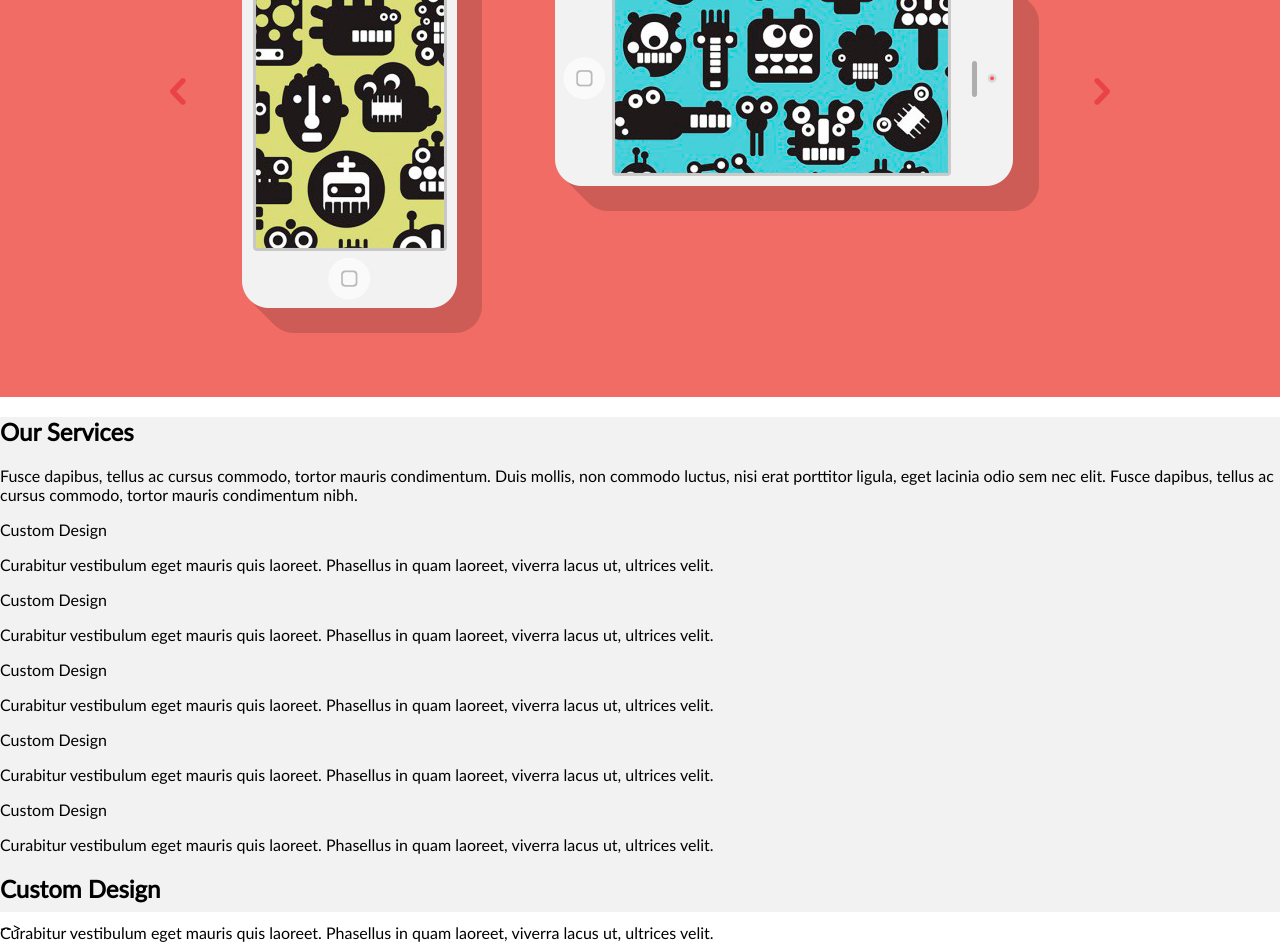
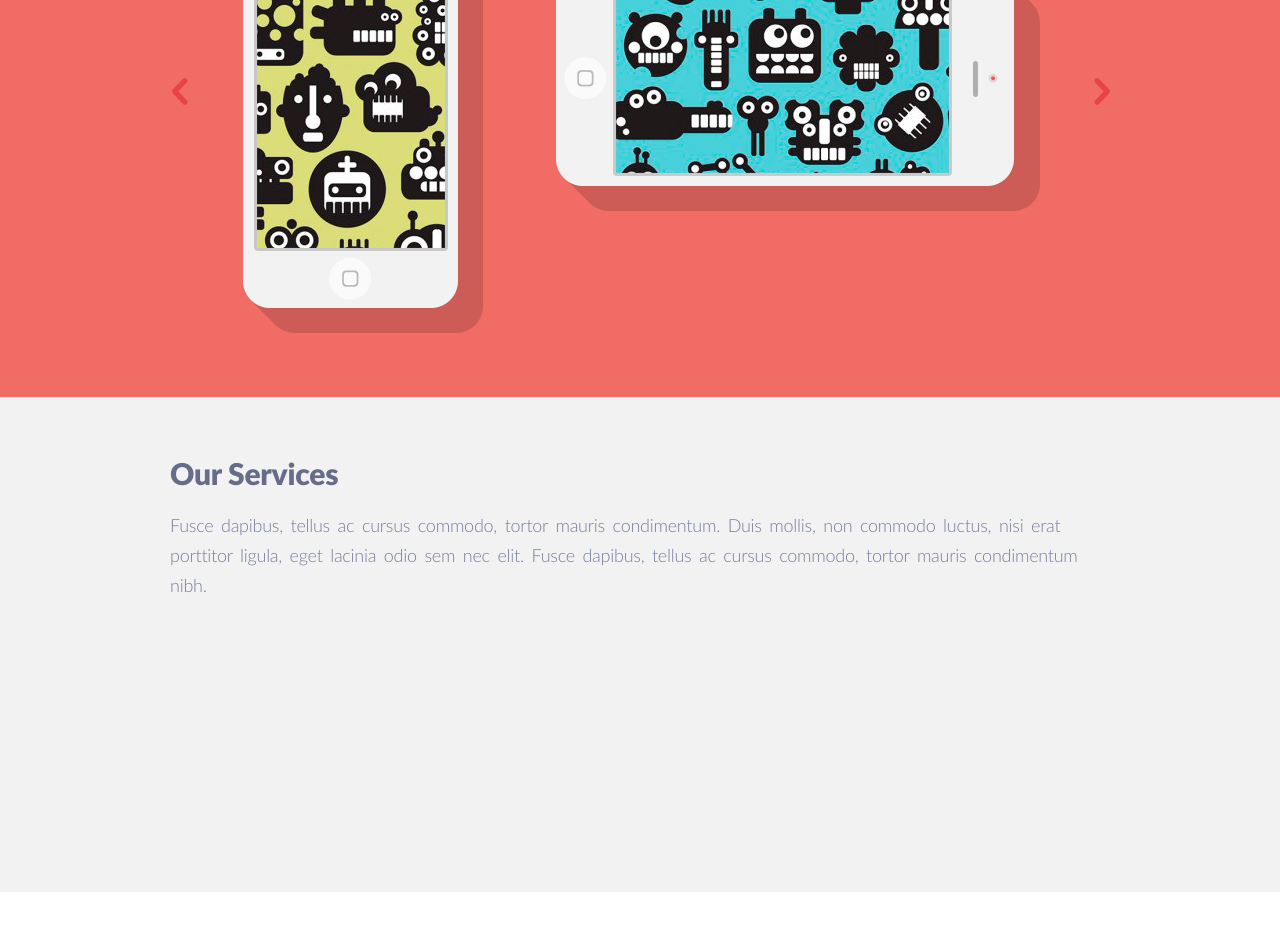
Before and after one commit to vlavirus/singolo, a plain HTML site: page index.html in a window 1280 px wide. Shown: the part 298-1240 px from the top of the page. After the commit the page ends 1196 px from the top, so only its background shows below. Drawn offline with Linux system fonts and the light colour scheme.

Commit message:
fix:add wright font-face

```diff
--- a/index.html
+++ b/index.html
@@ -44,14 +44,14 @@
             </div>
         </div>
     <div class="slides_bottom"></div>
-    <div class="our__services">
-        <div class="wrapper">
-            <h2>Our Services</h2>
+    <div class="services">
+        <div class="services-describe">
+                <h2 class="our-services">Our Services</h2>
                     <p>Fusce dapibus, tellus ac cursus commodo, tortor mauris condimentum.
                     Duis mollis, non commodo luctus, nisi erat porttitor ligula, eget lacinia odio sem nec elit.
                     Fusce dapibus, tellus ac cursus commodo, tortor mauris condimentum nibh.</p>
 
-            <div class="layotu-3-column">
+                <!-- <div class="layotu-3-column">
                     <div class="service__content">
                         <div class="service__title">Custom Design</div>
                     <p class="service__description">Curabitur vestibulum eget mauris quis laoreet. Phasellus in quam laoreet, viverra lacus ut, ultrices velit.</p>
@@ -80,10 +80,10 @@
                 <div class="service__content">
                 <h2 class="service__title">Custom Design</h2>
                 <p class="service__description">Curabitur vestibulum eget mauris quis laoreet. Phasellus in quam laoreet, viverra lacus ut, ultrices velit.</p>
+                </div> -->
+
         </div>
     </div>
-      </div>
-    </div>
-    <div class="services_bottom"></div> -->
+    <div class="services_bottom"></div>
 </body>
 </html>
--- a/style.css
+++ b/style.css
@@ -1,4 +1,22 @@
-/*latin-ext */
+/* latin-ext */
+@font-face {
+  font-family: 'Lato';
+  font-style: normal;
+  font-weight: 300;
+  font-display: swap;
+  src: local('Lato Light'), local('Lato-Light'), url(https://fonts.gstatic.com/s/lato/v16/S6u9w4BMUTPHh7USSwaPGR_p.woff2) format('woff2');
+  unicode-range: U+0100-024F, U+0259, U+1E00-1EFF, U+2020, U+20A0-20AB, U+20AD-20CF, U+2113, U+2C60-2C7F, U+A720-A7FF;
+}
+/* latin */
+@font-face {
+  font-family: 'Lato';
+  font-style: normal;
+  font-weight: 300;
+  font-display: swap;
+  src: local('Lato Light'), local('Lato-Light'), url(https://fonts.gstatic.com/s/lato/v16/S6u9w4BMUTPHh7USSwiPGQ.woff2) format('woff2');
+  unicode-range: U+0000-00FF, U+0131, U+0152-0153, U+02BB-02BC, U+02C6, U+02DA, U+02DC, U+2000-206F, U+2074, U+20AC, U+2122, U+2191, U+2193, U+2212, U+2215, U+FEFF, U+FFFD;
+}
+/* latin-ext */
 @font-face {
   font-family: 'Lato';
   font-style: normal;
@@ -14,6 +32,42 @@
   font-weight: 400;
   font-display: swap;
   src: local('Lato Regular'), local('Lato-Regular'), url(https://fonts.gstatic.com/s/lato/v16/S6uyw4BMUTPHjx4wXg.woff2) format('woff2');
+  unicode-range: U+0000-00FF, U+0131, U+0152-0153, U+02BB-02BC, U+02C6, U+02DA, U+02DC, U+2000-206F, U+2074, U+20AC, U+2122, U+2191, U+2193, U+2212, U+2215, U+FEFF, U+FFFD;
+}
+/* latin-ext */
+@font-face {
+  font-family: 'Lato';
+  font-style: normal;
+  font-weight: 700;
+  font-display: swap;
+  src: local('Lato Bold'), local('Lato-Bold'), url(https://fonts.gstatic.com/s/lato/v16/S6u9w4BMUTPHh6UVSwaPGR_p.woff2) format('woff2');
+  unicode-range: U+0100-024F, U+0259, U+1E00-1EFF, U+2020, U+20A0-20AB, U+20AD-20CF, U+2113, U+2C60-2C7F, U+A720-A7FF;
+}
+/* latin */
+@font-face {
+  font-family: 'Lato';
+  font-style: normal;
+  font-weight: 700;
+  font-display: swap;
+  src: local('Lato Bold'), local('Lato-Bold'), url(https://fonts.gstatic.com/s/lato/v16/S6u9w4BMUTPHh6UVSwiPGQ.woff2) format('woff2');
+  unicode-range: U+0000-00FF, U+0131, U+0152-0153, U+02BB-02BC, U+02C6, U+02DA, U+02DC, U+2000-206F, U+2074, U+20AC, U+2122, U+2191, U+2193, U+2212, U+2215, U+FEFF, U+FFFD;
+}
+/* latin-ext */
+@font-face {
+  font-family: 'Lato';
+  font-style: normal;
+  font-weight: 900;
+  font-display: swap;
+  src: local('Lato Black'), local('Lato-Black'), url(https://fonts.gstatic.com/s/lato/v16/S6u9w4BMUTPHh50XSwaPGR_p.woff2) format('woff2');
+  unicode-range: U+0100-024F, U+0259, U+1E00-1EFF, U+2020, U+20A0-20AB, U+20AD-20CF, U+2113, U+2C60-2C7F, U+A720-A7FF;
+}
+/* latin */
+@font-face {
+  font-family: 'Lato';
+  font-style: normal;
+  font-weight: 900;
+  font-display: swap;
+  src: local('Lato Black'), local('Lato-Black'), url(https://fonts.gstatic.com/s/lato/v16/S6u9w4BMUTPHh50XSwiPGQ.woff2) format('woff2');
   unicode-range: U+0000-00FF, U+0131, U+0152-0153, U+02BB-02BC, U+02C6, U+02DA, U+02DC, U+2000-206F, U+2074, U+20AC, U+2122, U+2191, U+2193, U+2212, U+2215, U+FEFF, U+FFFD;
 }
 
@@ -107,13 +161,12 @@ li {
   display: flex;
   width: 940px;
   margin: 0 auto;
-  /* padding-top: 53px; */
   padding: 53px 40px 0 40px;
 }
 
 .left {
   padding-top: 228px;
-  padding-left: 2еpx ;
+  padding-left: 2px ;
 }
 
 .right {
@@ -140,12 +193,49 @@ li {
   background-color: #ea676b;
 }
 
-.our__services {
+.services {
+  width: 100%;
   height: 495px;
   background-color: #f2f2f2;
+}
+
+.services .services-describe {
+  /* display: flex; */
+  width: 940px;
+  margin: 0 auto;
+  padding: 42px 40px 0 40px;
+  letter-spacing: -0.26px
+}
+
+h2 {
+  /* display: flex; */
+  font-size: 30px;
+  line-height: 18px;
+  color: #666d89;
+  font-family: "Lato";
+  font-weight: 900;
+  text-align: left;
+}
+
+p {
+  width: 940px;
+  height: 57px;
+  margin-top: 28px;
+  font-size: 18px;
+  line-height: 30px;
+  color: #767e9e;
+  font-family: "Lato";
+  font-weight: 300;
+  text-align: left;
+  word-spacing: 3px;
 }
 
 .services_bottom {
   height: 6px;
   background-color: #ffffff;
 }
+
+/* .our__services {
+  width: 1020px;
+  margin: 0 auto;
+} */
```
Lines whose indentation alone changed are shown as unchanged.
